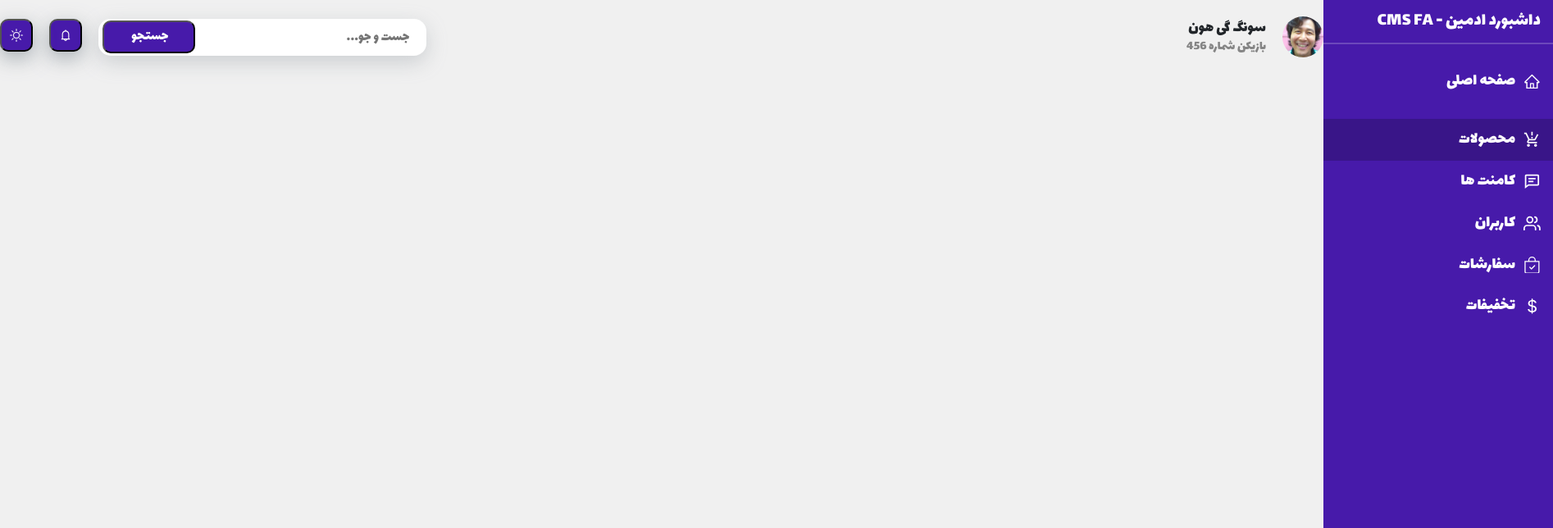
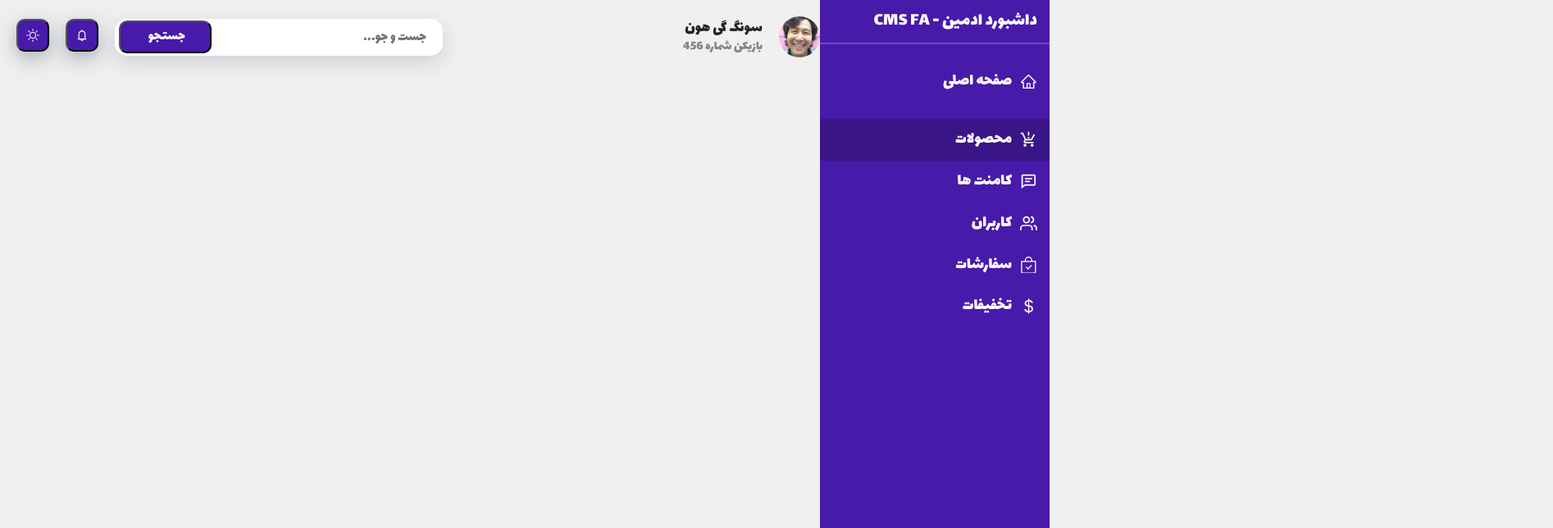
Before and after one commit to esrafil418/FA-CMS, a React (Vite) app: page / in a window 1280 px wide. Shown: the top 644 px of the page at 82% size, 1894 px wide, since content can reach past the window. Built offline with nearby package versions, Linux system fonts and the light colour scheme.

Commit message:
fix: Header size

```diff
--- a/index.html
+++ b/index.html
@@ -6,7 +6,6 @@
     <title>fa-cms</title>
   </head>
   <body>
-    <div id="root"></div>
     <script type="module" src="/src/main.jsx"></script>
   </body>
 </html>
--- a/src/components/Header/Header.css
+++ b/src/components/Header/Header.css
@@ -2,7 +2,6 @@
 	display: flex;
 	align-items: center;
 	justify-content: space-between;
-	width: 235%;
 }
 
 .admin-profile {
--- a/src/main.jsx
+++ b/src/main.jsx
@@ -6,7 +6,7 @@ import "bootstrap/dist/css/bootstrap.css";
 import "./custom.css";
 import { BrowserRouter } from "react-router-dom";
 
-createRoot(document.getElementById("root")).render(
+createRoot(document.querySelector("body")).render(
 	<StrictMode>
 		<BrowserRouter>
 			<App />
```
